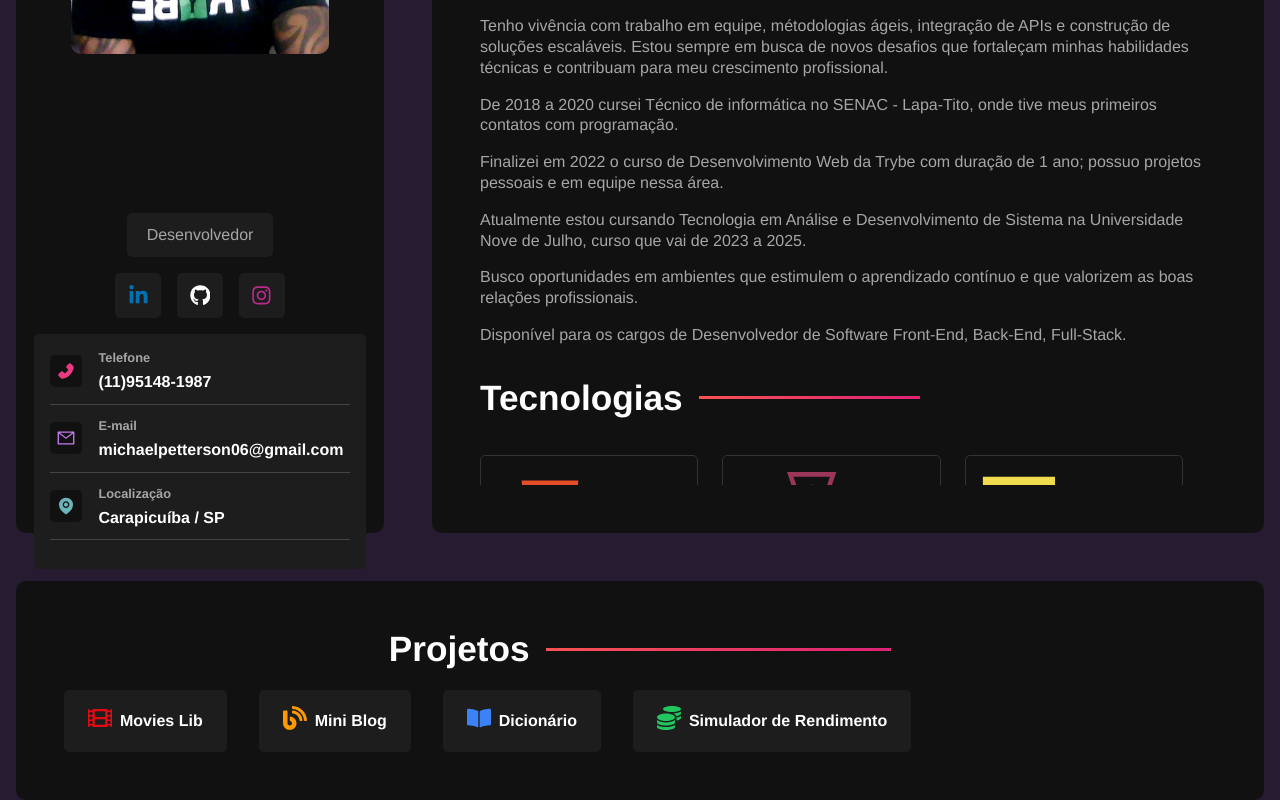
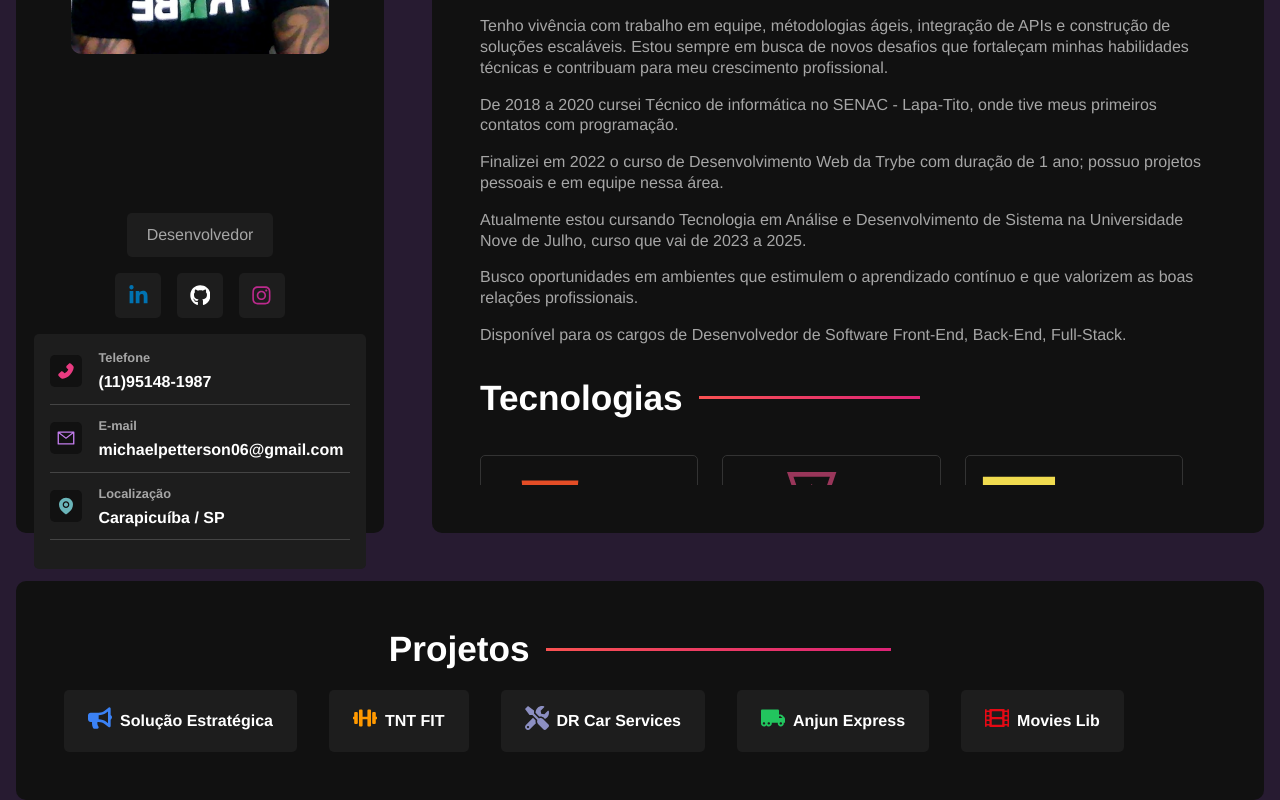
Before and after one commit to michael-petterson-06/portfolio-mike, a React (Vite) app: page / in a window 1280 px wide. Shown: the part 423-1223 px from the top of the page. Built offline with nearby package versions, Linux system fonts and the light colour scheme.

Commit message:
Update projects session.

```diff
--- a/src/components/DeployProjectsContainer.jsx
+++ b/src/components/DeployProjectsContainer.jsx
@@ -1,27 +1,54 @@
-import { FaFilm, FaBlog, FaBookOpen, FaCoins } from "react-icons/fa";
+import { FaFilm, FaBullhorn, FaShoppingCart,  FaDumbbell, FaTools, FaTruckMoving,  FaBlog, FaBookOpen, FaCoins } from "react-icons/fa";
 import "../styles/components/deployprojectscontainer.sass";
 
+
 const deployedProjects = [
+
+  {
+    name: "Solução Estratégica",
+    url: "https://routetm.com/",
+    icon: <FaBullhorn id="icon-faBullhorn" />,
+  },
+
+  {
+    name: "TNT FIT",
+    url: "https://tntfitacademia.com.br/",
+    icon: <FaDumbbell id="icon-dumbbell" />,
+  },
+
+  {
+    name: "DR Car Services",
+    url: "https://lp.rdcarservices.com.br/",
+    icon: <FaTools id="icon-fatools" />,
+  },
+
+  {
+    name: "Anjun Express",
+    url: "https://anjunexpress.com.br/",
+    icon: <FaTruckMoving id="icon-truckMoving" />,
+  },
+
   {
     name: "Movies Lib",
     url: "https://michael-petterson-06.github.io/movies-lib/",
     icon: <FaFilm id="icon-movies" />,
   },
-  {
-    name: "Mini Blog",
-    url: "https://michael-petterson-06.github.io/mini-blog/",
-    icon: <FaBlog id="icon-blog" />,
-  },
-  {
-    name: "Dicionário",
-    url: "https://dictionary-anju.vercel.app/",
-    icon: <FaBookOpen id="icon-dictionary" />,
-  },
-  {
-    name: "Simulador de Rendimento",
-    url: "https://simulador-financeiro-silk.vercel.app/",
-    icon: <FaCoins id="icon-simulador" />,
-  }
+  // {
+  //   name: "Mini Blog",
+  //   url: "https://michael-petterson-06.github.io/mini-blog/",
+  //   icon: <FaBlog id="icon-blog" />,
+  // },
+  // {
+  //   name: "Dicionário",
+  //   url: "https://dictionary-anju.vercel.app/",
+  //   icon: <FaBookOpen id="icon-dictionary" />,
+  // },
+  // {
+  //   name: "Simulador de Rendimento",
+  //   url: "https://simulador-financeiro-silk.vercel.app/",
+  //   icon: <FaCoins id="icon-simulador" />,
+  // },
+
 ];
 
 const DeployProjectsContainer = () => {
--- a/src/styles/components/deployprojectscontainer.sass
+++ b/src/styles/components/deployprojectscontainer.sass
@@ -52,11 +52,23 @@
     .icon
       font-size: 1.5rem
 
+    #icon-faBullhorn
+      color: #3b82f6
+
+    #icon-dumbbell
+      color: #ff9900
+
+    #icon-fatools
+      color: #8C8FC2
+
     #icon-movies
       color: #e50914
-    #icon-blog
-      color: #ff9900
-    #icon-dictionary
-      color: #3b82f6
-    #icon-simulador
+
+    #icon-truckMoving
       color: #22c55e
+
+// .custom-icon
+//   width: 2.5rem
+//   height: 2.5rem
+//   object-fit: contain
+//   display: block
```
Also changed, not shown: 1 other file (tests, documents, lock files or other folders).
